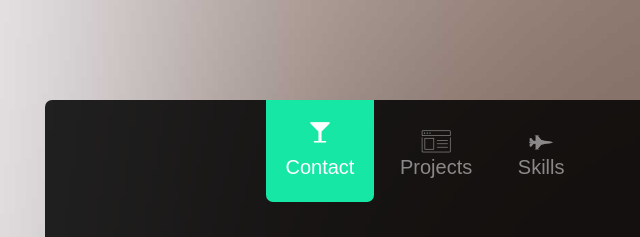
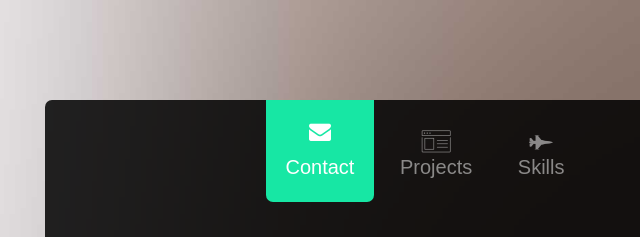
Before and after one commit to victoriataitruong/developer_portfolio, a plain HTML site: page index.html in a window 1280 px wide. Shown: the top 237 px of the page, 215-855 px from the left. Drawn offline with Linux system fonts and the light colour scheme; files whose address does not match are found by name.

Commit message:
updated contact icon

```diff
--- a/index.html
+++ b/index.html
@@ -57,7 +57,7 @@
         <ul class="fh5co-tab-menu">
           <li class="active">
             <a href="#" data-tab="1">
-              <span class="icon icon-glass"></span>
+              <span class="icon icon-envelope"></span>
               <span class="menu-text">Contact</span>
             </a>
           </li>
```
